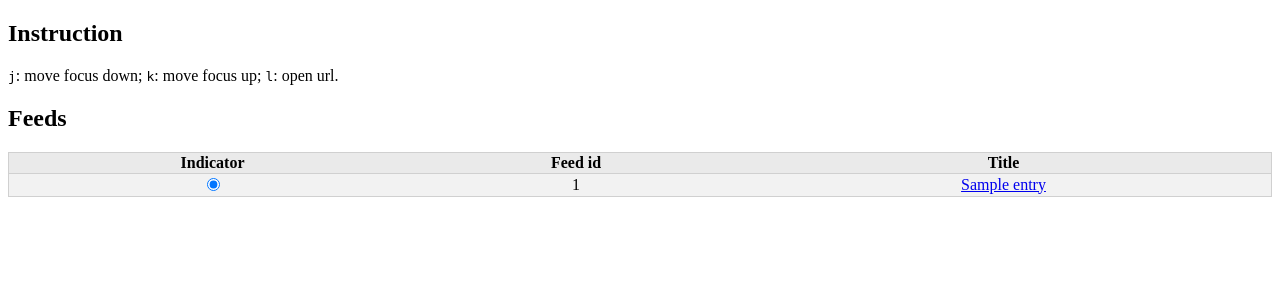
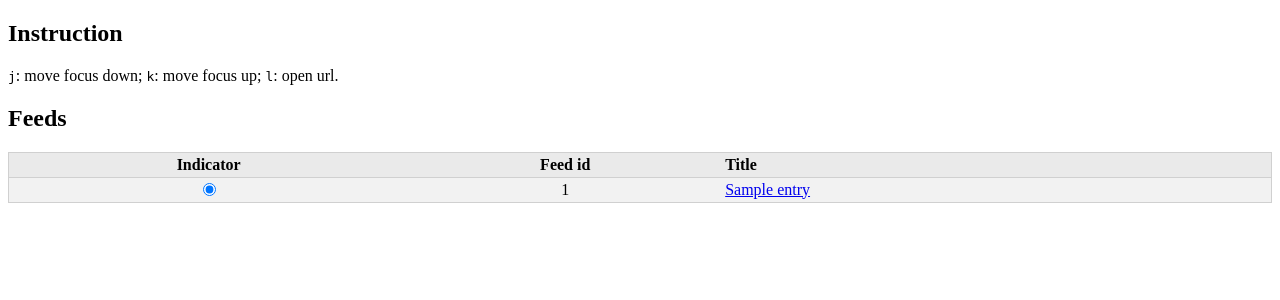
Before and after one commit to kkew3/mmhv, a FastAPI app: template templates/index.html in a window 1280 px wide. Shown: the top 300 px of the page. Run offline with FastAPI, Linux system fonts and the light colour scheme; the template is opened without the code that fills it: most values are stand-ins (such as "Sample title", 1, 10 or a date in 2020).

Commit message:
Make the stylesheet applicable also to the index page

```diff
--- a/static/styles.css
+++ b/static/styles.css
@@ -11,7 +11,7 @@ tr.checked {
 th, td {
     text-align: center;
 }
-th:nth-child(4), td:nth-child(4) {
+th:last-child, td:last-child {
     text-align: left;
     padding: 3px;
 }
```
